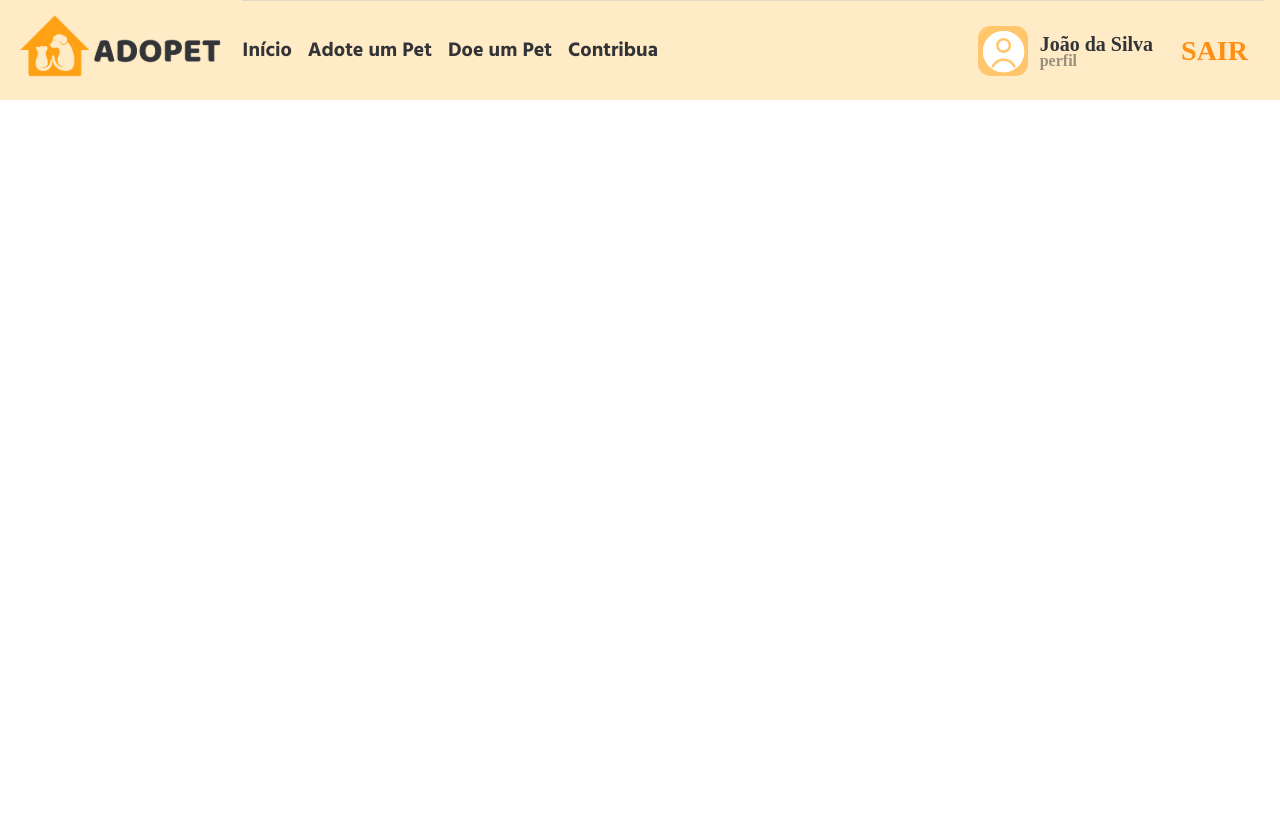
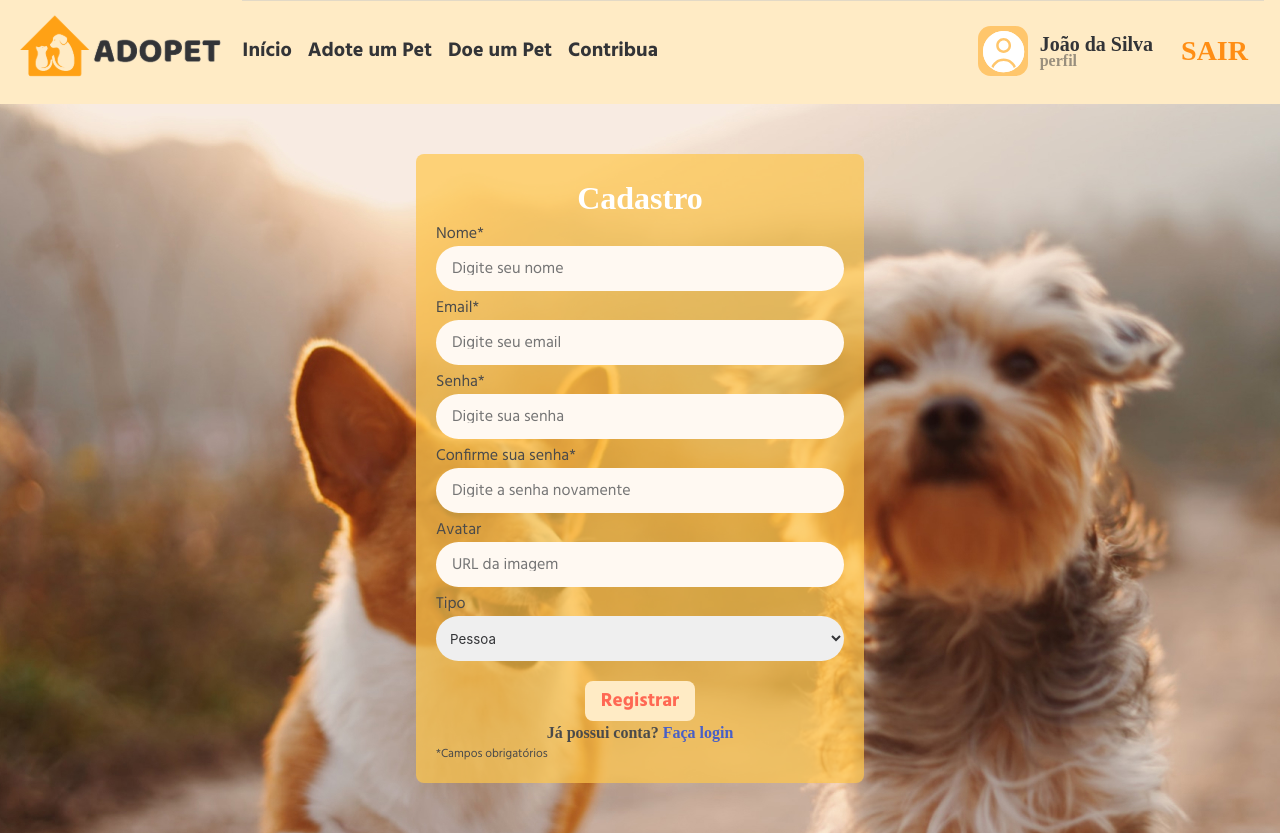
Before and after one commit to werikscs/adopet, a React (Create React App) app: page /cadastro in a window 1280 px wide. Before the commit the page ends 800 px from the top, so only its background shows below. Built offline with nearby package versions, Linux system fonts and the light colour scheme; a web font is replaced by a local one.

Commit message:
feat: adicionadas as páginas de cadastro e login já funcionais

```diff
--- a/src/App.js
+++ b/src/App.js
@@ -1,5 +1,4 @@
-
-import Signup from "./pages/Cadastro";
+// import Signup from "./pages/Cadastro";
 import GlobalStyle from "./styles/global";
 import Routers from "./routers";
 import Header from "./components/Header";
@@ -9,7 +8,7 @@ function App() {
     <>
       <GlobalStyle />
       <Header />
-      <Signup />
+      {/* <Signup /> */}
       <Routers />
     </>
   );
--- a/src/components/Header/styles.js
+++ b/src/components/Header/styles.js
@@ -2,7 +2,7 @@ import styled, { css } from "styled-components";
 
 export const ExternalContainer = styled.div`
   width: 100%;
-  height: 100px;
+  height: 13vh;
 
   display: flex;
   justify-content: center;
--- a/src/components/Input/index.jsx
+++ b/src/components/Input/index.jsx
@@ -2,6 +2,8 @@ import { Container, InputContainer } from "./styles";
 
 const Input = ({
   label,
+  type,
+  placeholder,
   icon: Icon,
   orangeSchema = false,
   register,
@@ -11,16 +13,17 @@ const Input = ({
 }) => {
   return (
     <Container>
-      <div>
+      <label>
         {label} {!!error && <span> {error}</span>}
-      </div>
+      </label>
       <InputContainer isErrored={!!error} orangeSchema={orangeSchema}>
         {Icon && <Icon size={20} />}
-        {/* <input {...register(name)} {...rest} /> */}
-        <input {...rest} />
+        <input type={type} name={name} {...register(name)} {...rest} placeholder={placeholder} />
       </InputContainer>
     </Container>
   );
 };
 
 export default Input;
+
+//{...register(`${name}`)}
--- a/src/components/Input/styles.js
+++ b/src/components/Input/styles.js
@@ -28,6 +28,7 @@ export const InputContainer = styled.div`
   height: 45px;
   display: flex;
   transition: 0.4s;
+  margin-bottom: 5px;
 
   input {
     background: transparent;
--- /dev/null
+++ b/src/components/Select/index.jsx
@@ -0,0 +1,14 @@
+import { Container } from "./style";
+
+const Select = ({ name, register }) => {
+  return (
+    <Container>
+      <select name={name} {...register(name)} id="">
+        <option value="Pessoa">Pessoa</option>
+        <option value="Instituição">Instituição</option>
+      </select>
+    </Container>
+  );
+};
+
+export default Select;
--- /dev/null
+++ b/src/components/Select/style.js
@@ -0,0 +1,17 @@
+import styled from "styled-components";
+
+export const Container = styled.div`
+  text-align: left;
+
+  select {
+    border-radius: 25px;
+    border: none;
+    width: 100%;
+    height: 45px;
+    display: flex;
+    transition: 0.4s;
+    margin: 10px 0;
+    padding-left: 10px;
+    color: var(--color-title);
+  }
+`;
--- a/src/pages/Cadastro/index.jsx
+++ b/src/pages/Cadastro/index.jsx
@@ -1,3 +1,124 @@
-const Cadastro = () => {};
+import Input from "../../components/Input";
+import Select from "../../components/Select";
+import Button from "../../components/Button";
+import * as yup from "yup";
+import { Container } from "./style.js";
+import { useForm } from "react-hook-form";
+import { yupResolver } from "@hookform/resolvers/yup";
+import { Link, useHistory } from "react-router-dom";
+
+const Cadastro = () => {
+  const token = JSON.parse(localStorage.getItem("token"));
+  const history = useHistory();
+  const axios = require("axios").default;
+  const BASE_URL = "http://localhost:3001/";
+
+  const formSchema = yup.object().shape({
+    name: yup
+      .string()
+      .required("Nome obrigatório")
+      .min(3, "Mínimo 3 caracteres"),
+    email: yup.string().required("Email obrigatório").email("E-mail inválido"),
+    password: yup
+      .string()
+      .required("Senha obrigatória")
+      .min(6, "Mínimo 6 caracteres")
+      .matches(
+        /^(?=.*\d)(?=.*[a-z])(?=.*[A-Z])(?=.*[$*&@#])[0-9a-zA-Z$*&@#]{6,}$/,
+        "Senha deve conter uma letra maiúscula, um número e um símbolo"
+      ),
+    confirmPassword: yup
+      .string()
+      .oneOf([yup.ref("password")], "Senhas não conferem"),
+  });
+
+  const {
+    register,
+    handleSubmit,
+    formState: { errors },
+  } = useForm({
+    resolver: yupResolver(formSchema),
+  });
+
+  const onSubmit = (data) => {
+    axios({
+      method: "post",
+      url: `${BASE_URL}/register`,
+      data: {
+        email: `${data.email}`,
+        password: `${data.password}`,
+        name: `${data.name}`,
+        phone: "123456789",
+        avatar: `${data.avatar}`,
+        type: `${data.type}`,
+      },
+    }).then((response) => {
+      response.status === 201 ? history.push("/login") : console.log(response);
+    });
+  };
+
+  return !token ? (
+    <Container>
+      <form onSubmit={handleSubmit(onSubmit)}>
+        <h1>Cadastro</h1>
+        <Input
+          label="Nome*"
+          type="text"
+          name="name"
+          placeholder="Digite seu nome"
+          error={errors.name?.message}
+          register={register}
+        />
+
+        <Input
+          label="Email*"
+          type="email"
+          name="email"
+          placeholder="Digite seu email"
+          error={errors.email?.message}
+          register={register}
+        />
+
+        <Input
+          label="Senha*"
+          type="password"
+          name="password"
+          placeholder="Digite sua senha"
+          error={errors.password?.message}
+          register={register}
+        />
+
+        <Input
+          label="Confirme sua senha*"
+          type="password"
+          placeholder="Digite a senha novamente"
+          name="confirmPassword"
+          error={errors.confirmPassword?.message}
+          register={register}
+        />
+
+        <Input
+          label="Avatar"
+          type="avatar"
+          name="avatar"
+          placeholder="URL da imagem"
+          error={errors.avatar?.message}
+          register={register}
+        />
+
+        <label htmlFor="type">Tipo</label>
+        <Select name="type" register={register} />
+
+        <Button type="submit">Registrar</Button>
+        <h3>
+          Já possui conta? <Link to="/login">Faça login</Link>
+        </h3>
+        <p>*Campos obrigatórios</p>
+      </form>
+    </Container>
+  ) : (
+    history.push("/")
+  );
+};
 
 export default Cadastro;
--- /dev/null
+++ b/src/pages/Cadastro/style.js
@@ -0,0 +1,54 @@
+import styled from "styled-components";
+import signupDogs from "../../assets/signupDogs.jpg";
+
+export const Container = styled.div`
+  background-image: url(${signupDogs});
+  display: flex;
+  align-items: center;
+  justify-content: center;
+  min-height: 87vh;
+
+  form {
+    margin: 50px 0;
+    width: 90%;
+    padding: 20px;
+    background-color: rgba(255, 198, 74, 0.7);
+    border-radius: 8px;
+    display: flex;
+    flex-direction: column;
+
+    h1 {
+      color: #fff;
+      font-size: 2rem;
+      align-self: center;
+    }
+
+    p {
+      font-size: 0.75rem;
+    }
+
+    label {
+      margin-bottom: -10px;
+    }
+
+    h3 {
+      align-self: center;
+    }
+  }
+
+  button {
+    margin: 10px auto 0;
+  }
+
+  @media screen and (min-width: 768px) {
+    form {
+      width: 50%;
+    }
+  }
+
+  @media screen and (min-width: 1024px) {
+    form {
+      width: 35%;
+    }
+  } ;
+`;
--- a/src/pages/Home/styles.js
+++ b/src/pages/Home/styles.js
@@ -1,6 +1,6 @@
 import styled from "styled-components";
 
-import imgBg from "../../assets/paws-bg.jpg";
+//import imgBg from "../../assets/paws-bg.jpg";
 
 export const Main = styled.main`
   width: 100%;
--- a/src/pages/Login/index.jsx
+++ b/src/pages/Login/index.jsx
@@ -1,3 +1,81 @@
-const Login = () => {};
+import Input from "../../components/Input";
+import Button from "../../components/Button";
+import * as yup from "yup";
+import { Container } from "./style.js";
+import { useForm } from "react-hook-form";
+import { yupResolver } from "@hookform/resolvers/yup";
+import { Link, useHistory } from "react-router-dom";
+
+const Login = () => {
+  const history = useHistory();
+  const axios = require("axios").default;
+  const BASE_URL = "http://localhost:3001";
+  const token = JSON.parse(localStorage.getItem("token"));
+
+  const formSchema = yup.object().shape({
+    email: yup.string().required("Email obrigatório").email("E-mail inválido"),
+    password: yup.string().required("Senha obrigatória"),
+  });
+
+  const {
+    register,
+    handleSubmit,
+    formState: { errors },
+  } = useForm({
+    resolver: yupResolver(formSchema),
+  });
+
+  const onSubmit = (data) => {
+    axios({
+      method: "post",
+      url: `${BASE_URL}/login`,
+      data: {
+        email: `${data.email}`,
+        password: `${data.password}`,
+      },
+    }).then((response) => {
+      if (response.status === 200) {
+        localStorage.setItem(
+          "token",
+          JSON.stringify(response.data.accessToken)
+        );
+      }
+      history.push("/");
+    });
+  };
+
+  return !token ? (
+    <Container>
+      <form onSubmit={handleSubmit(onSubmit)}>
+        <h1>Login</h1>
+
+        <Input
+          label="Email"
+          type="email"
+          name="email"
+          placeholder="Digite seu email"
+          error={errors.email?.message}
+          register={register}
+        />
+
+        <Input
+          label="Senha"
+          type="password"
+          name="password"
+          placeholder="Digite sua senha"
+          error={errors.password?.message}
+          register={register}
+        />
+
+        <Button type="submit">Entrar</Button>
+        <h3>
+          Ainda não possui uma conta? <Link to="/cadastro">Cadastre-se</Link>
+        </h3>
+      </form>
+    </Container>
+  ) : (
+    history.push("/")
+  );
+};
 
 export default Login;
--- /dev/null
+++ b/src/pages/Login/style.js
@@ -0,0 +1,54 @@
+import styled from "styled-components";
+import signupDogs from "../../assets/signupDogs.jpg";
+
+export const Container = styled.div`
+  background-image: url(${signupDogs});
+  display: flex;
+  align-items: center;
+  justify-content: center;
+  min-height: 87vh;
+
+  form {
+    margin: 50px 0;
+    width: 90%;
+    padding: 20px;
+    background-color: rgba(255, 198, 74, 0.7);
+    border-radius: 8px;
+    display: flex;
+    flex-direction: column;
+
+    h1 {
+      color: #fff;
+      font-size: 2rem;
+      align-self: center;
+    }
+
+    p {
+      font-size: 0.75rem;
+    }
+
+    label {
+      margin-bottom: -10px;
+    }
+
+    h3 {
+      align-self: center;
+    }
+  }
+
+  button {
+    margin: 10px auto 0;
+  }
+
+  @media screen and (min-width: 768px) {
+    form {
+      width: 50%;
+    }
+  }
+
+  @media screen and (min-width: 1024px) {
+    form {
+      width: 35%;
+    }
+  } ;
+`;
```
Also changed, not shown: src/assets/signupDogs.jpg (added).
